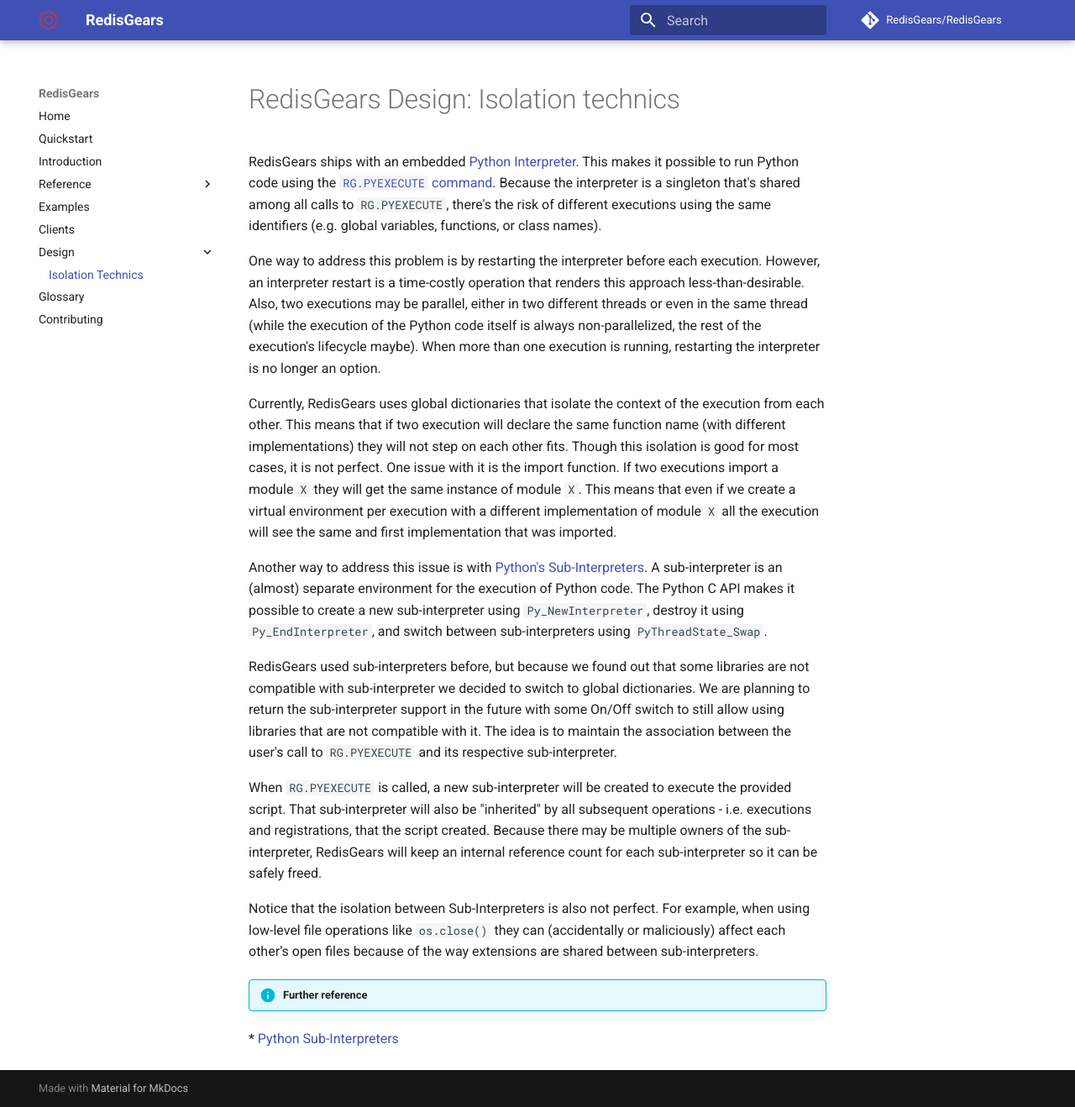
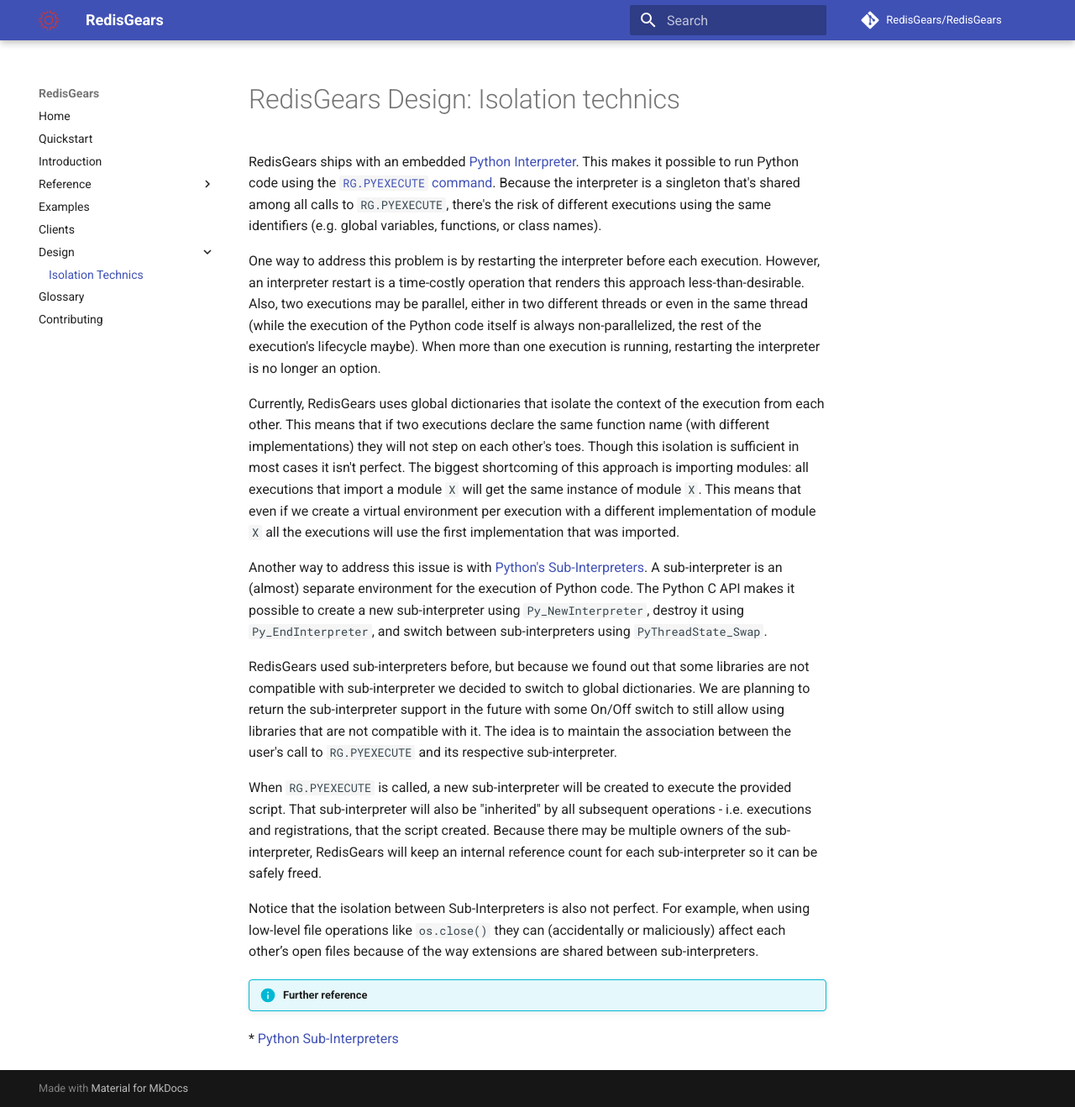
Before and after one commit to RedisGears/RedisGears, an MkDocs documentation site: the page built from docs/isolation_technics.md, in a window 1280 px wide and 1318 px high. Shown: the whole window at 84% size. Built offline with MkDocs 1.6.1 and Material for MkDocs 9.7.7, drawn with Linux system fonts in a browser that asks for light colours; comment, search, counter and statistics services are not loaded.

Commit message:
Some edits

```diff
--- a/docs/isolation_technics.md
+++ b/docs/isolation_technics.md
@@ -3,7 +3,7 @@
 
 One way to address this problem is by restarting the interpreter before each execution. However, an interpreter restart is a time-costly operation that renders this approach less-than-desirable. Also, two executions may be parallel, either in two different threads or even in the same thread (while the execution of the Python code itself is always non-parallelized, the rest of the execution's lifecycle maybe). When more than one execution is running, restarting the interpreter is no longer an option.
 
-Currently, RedisGears uses global dictionaries that isolate the context of the execution from each other. This means that if two execution will declare the same function name (with different implementations) they will not step on each other fits. Though this isolation is good for most cases, it is not perfect. One issue with it is the import function. If two executions import a module `X` they will get the same instance of module `X`. This means that even if we create a virtual environment per execution with a different implementation of module `X` all the execution will see the same and first implementation that was imported.
+Currently, RedisGears uses global dictionaries that isolate the context of the execution from each other. This means that if two executions declare the same function name (with different implementations) they will not step on each other's toes. Though this isolation is sufficient in most cases it isn't perfect. The biggest shortcoming of this approach is importing modules: all executions that import a module `X` will get the same instance of module `X`. This means that even if we create a virtual environment per execution with a different implementation of module `X` all the executions will use the first implementation that was imported.
 
 Another way to address this issue is with [Python's Sub-Interpreters](https://docs.python.org/3/c-api/init.html#sub-interpreter-support). A sub-interpreter is an (almost) separate environment for the execution of Python code. The Python C API makes it possible to create a new sub-interpreter using `Py_NewInterpreter`, destroy it using `Py_EndInterpreter`, and switch between sub-interpreters using `PyThreadState_Swap`.
 
```
